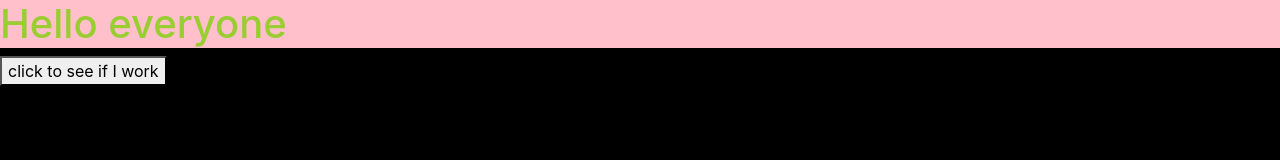
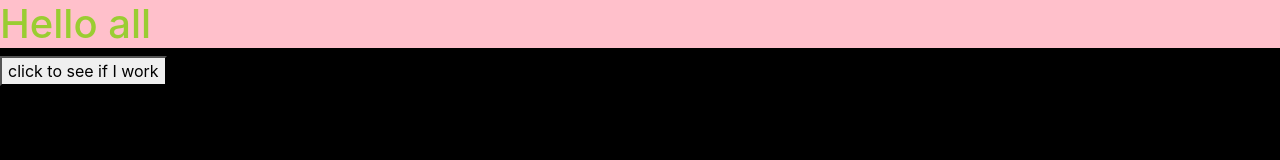
Before and after one commit to zaxblackdragon/Bio, a plain HTML site: page index.html in a window 1280 px wide. Drawn offline with nearby package versions, Linux system fonts and the light colour scheme.

Commit message:
testing to see if pages are linked properly and all is good

```diff
--- a/index.html
+++ b/index.html
@@ -12,7 +12,7 @@
 </head>
 
 <body>
-    <h1>Hello everyone</h1>
+    <h1>Hello all</h1>
     <button class="button">click to see if I work</button>
 </body>
 
```
